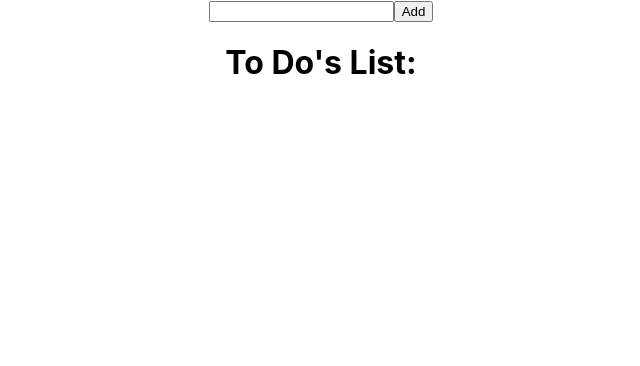
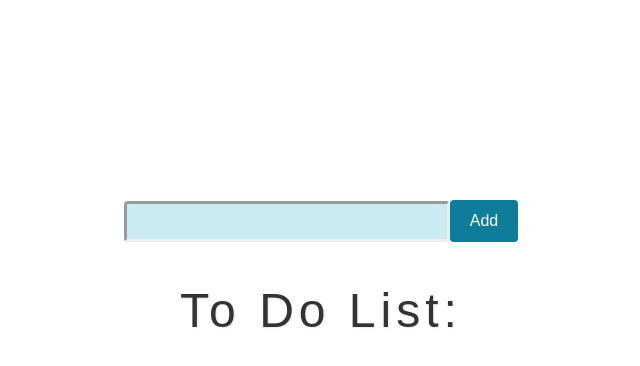
Before and after one commit to SchoolOfCode/bc14_w5d4_hackathon_react-athon-teamcad, a React (Create React App) app in the folder my-app/: page / in a window 1280 px wide. Shown: the top 366 px of the page, without its empty margins (319-959 px from the left). Built offline with nearby package versions, Linux system fonts and the light colour scheme.

Commit message:
added some styling to the page in app.css

```diff
--- a/my-app/src/App.css
+++ b/my-app/src/App.css
@@ -1,38 +1,53 @@
 .App {
-  text-align: center;
+	display: flex;
+	flex-direction: column;
+	flex-wrap: wrap;
+	align-items: center;
+	font-family: "Montserrat", sans-serif;
+	padding: 200px;
 }
 
-.App-logo {
-  height: 40vmin;
-  pointer-events: none;
+button {
+	background-color: #0e7c9b;
+	color: white;
+	padding: 12px 20px;
+	border: none;
+	border-radius: 4px;
+	cursor: pointer;
+	font-size: 16px;
+}
+button:hover {
+	background-color: #45a049;
 }
 
-@media (prefers-reduced-motion: no-preference) {
-  .App-logo {
-    animation: App-logo-spin infinite 20s linear;
-  }
+input {
+	background-color: #caebf4;
+	width: 300px;
+	padding: 10px;
+	border: inset;
+	border-radius: 4px;
 }
 
-.App-header {
-  background-color: #282c34;
-  min-height: 100vh;
-  display: flex;
-  flex-direction: column;
-  align-items: center;
-  justify-content: center;
-  font-size: calc(10px + 2vmin);
-  color: white;
+h1 {
+	font-family: "Montserrat", sans-serif;
+	font-size: 48px;
+	font-weight: lighter;
+	line-height: 1.2;
+	color: #333;
+	text-align: center;
+	letter-spacing: 5px;
+	margin: 40px 0;
+	text-shadow: 1px 1px 2px rgba(0, 0, 0, 0.1);
 }
 
-.App-link {
-  color: #61dafb;
+ul {
+	list-style-type: none;
+	margin: 0;
+	padding: 0;
 }
 
-@keyframes App-logo-spin {
-  from {
-    transform: rotate(0deg);
-  }
-  to {
-    transform: rotate(360deg);
-  }
+li {
+	margin: 10px 5px;
+	padding: 10px;
+	border: 1px solid #ccc;
 }
--- a/my-app/src/components/List/index.js
+++ b/my-app/src/components/List/index.js
@@ -4,7 +4,7 @@ export default function List(prop) {
 
     return  (
     <div>
-        <h1>To Do's List:</h1>
+        <h1>To Do List:</h1>
          {prop.todoList.map((item, index) => (
         <div index={index}>
         <ul>
```
Also changed, not shown: 1 other file (tests, documents, lock files or other folders).
